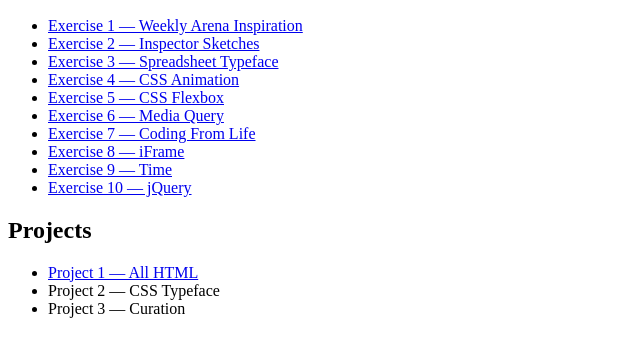
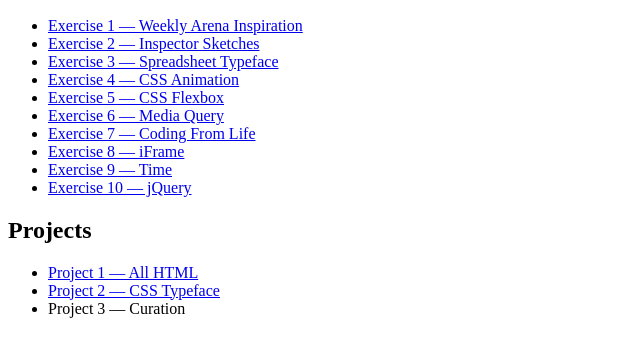
Before and after one commit to jiaqijiaqijiaqi/Foundation-Interactive-2022-JiaqiLi, a plain HTML site: page index.html in a window 1280 px wide. Shown: the part 147-504 px from the top of the page, without its empty margins (0-640 px from the left). Drawn offline with Linux system fonts and the light colour scheme.

Commit message:
Update index.html

```diff
--- a/index.html
+++ b/index.html
@@ -1,3 +1,4 @@
+
 <!DOCTYPE html>
 <html>
 
@@ -46,7 +47,7 @@
         <h2>Projects</h2>
         <ul>
           <li><a href="index-1.html">Project 1 &mdash; All HTML</a></li>
-          <li>Project 2 &mdash; CSS Typeface</li>
+          <li><a href="project2.html">Project 2 &mdash; CSS Typeface</a></li>
           <li>Project 3 &mdash; Curation</li>
         </ul>
       </div>
```
